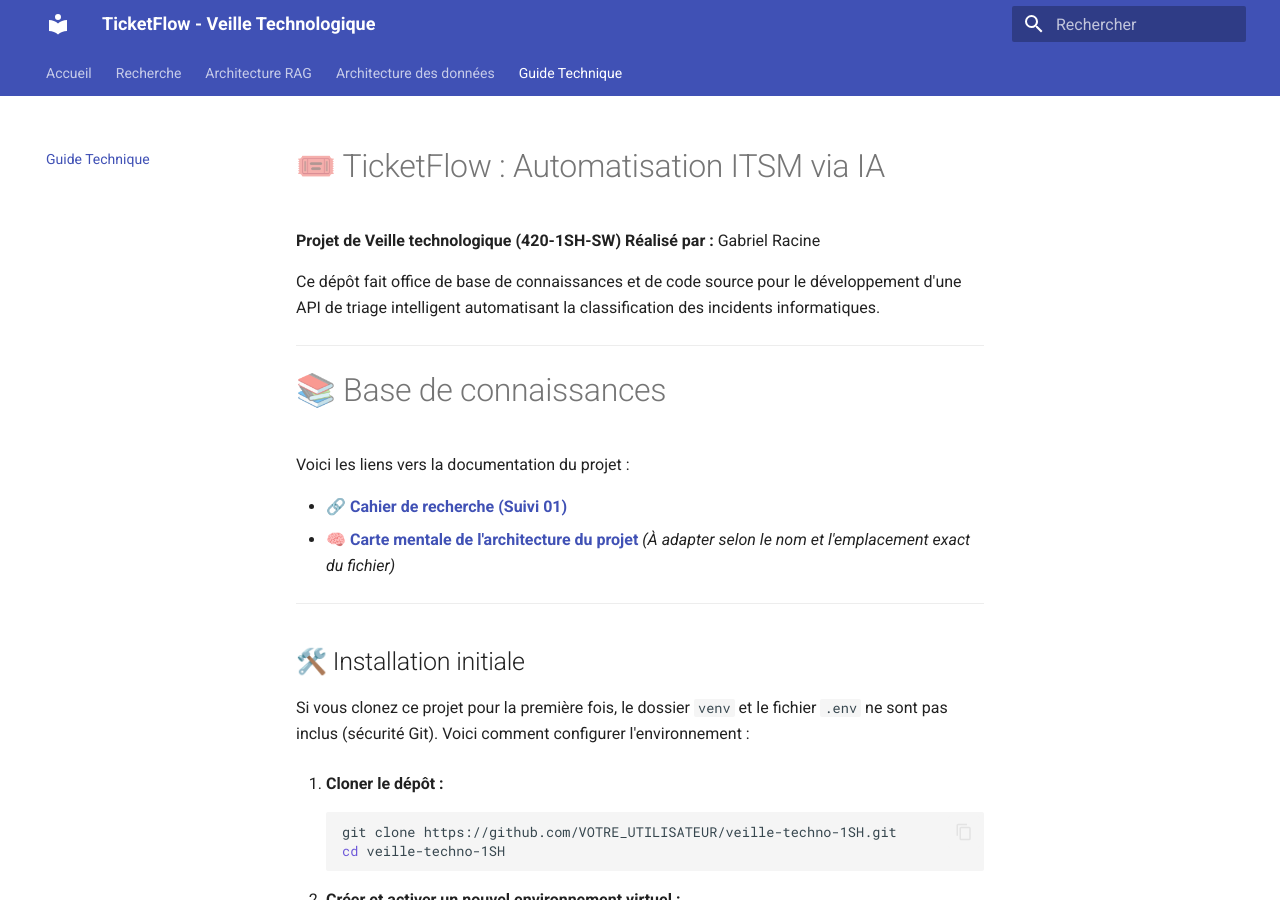
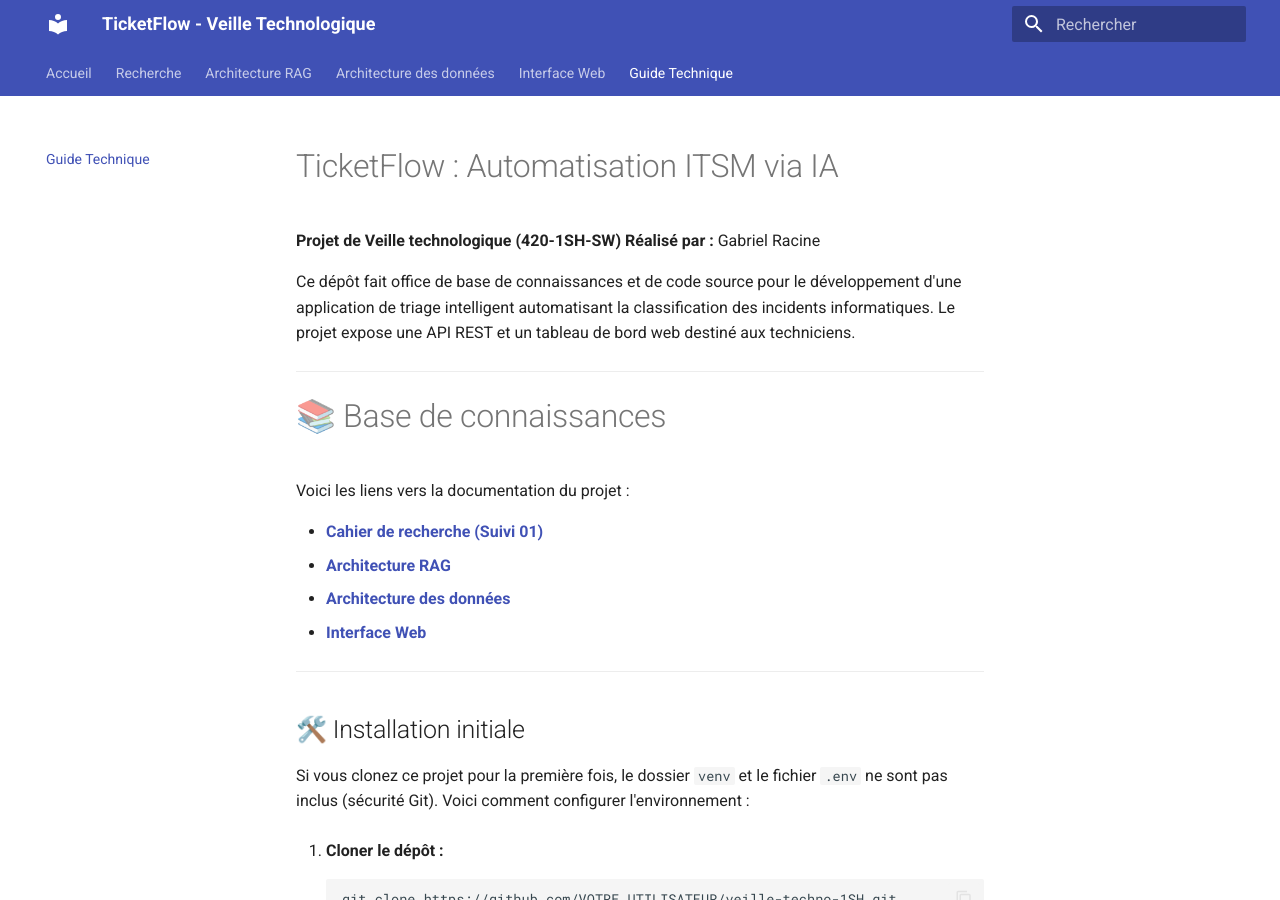
Before and after one commit to RacGab/veille-techno-1SH, an MkDocs documentation site: the page built from docs/basics.md, in a window 1280 px wide and 900 px high. Built offline with MkDocs 1.6.1 and Material for MkDocs 9.7.7, drawn with Linux system fonts in a browser that asks for light colours; some of the changed text lies outside the part shown.

Commit message:
docs: documente l'interface web du suivi 3

````diff
--- a/docs/basics.md
+++ b/docs/basics.md
@@ -1,8 +1,9 @@
-# 🎟️ TicketFlow : Automatisation ITSM via IA
+# TicketFlow : Automatisation ITSM via IA
 
 **Projet de Veille technologique (420-1SH-SW)** **Réalisé par :** Gabriel Racine
 
-Ce dépôt fait office de base de connaissances et de code source pour le développement d'une API de triage intelligent automatisant la classification des incidents informatiques.
+Ce dépôt fait office de base de connaissances et de code source pour le développement d'une application de triage intelligent automatisant la classification des incidents informatiques.
+Le projet expose une API REST et un tableau de bord web destiné aux techniciens.
 
 ---
 
@@ -10,8 +11,10 @@
 
 Voici les liens vers la documentation du projet :
 
-* 🔗 **[Cahier de recherche (Suivi 01)](recherche.md)**
-* 🧠 **[Carte mentale de l'architecture du projet](../assets/mindmap.pdf)** *(À adapter selon le nom et l'emplacement exact du fichier)*
+* **[Cahier de recherche (Suivi 01)](recherche.md)**
+* **[Architecture RAG](architecture_rag.md)**
+* **[Architecture des données](database.md)**
+* **[Interface Web](interface_web.md)**
 
 ---
 
@@ -78,4 +81,13 @@
 python app.py
 ```
 
-Le serveur sera accessible à l'adresse http://127.0.0.1:5000
+Le serveur sera accessible à l'adresse `http://127.0.0.1:5000`.
+
+L'interface technicien est disponible ici :
+
+```text
+http://127.0.0.1:5000/dashboard
+```
+
+La route racine `/` redirige automatiquement vers ce tableau de bord.
+Le formulaire web consomme l'API interne `POST /api/v1/triage`, ce qui permet de garder une seule logique de triage pour les clients REST et pour l'interface.
--- a/mkdocs.yml
+++ b/mkdocs.yml
@@ -20,6 +20,7 @@
   - Recherche: recherche.md
   - Architecture RAG: architecture_rag.md
   - Architecture des données: database.md
+  - Interface Web: interface_web.md
   - Guide Technique: basics.md
 
 markdown_extensions:
````
Also changed, not shown: docs/database.md (+1 -1 lines), docs/index.md (+5 -2 lines), docs/interface_web.md (added, +115 -0 lines).
